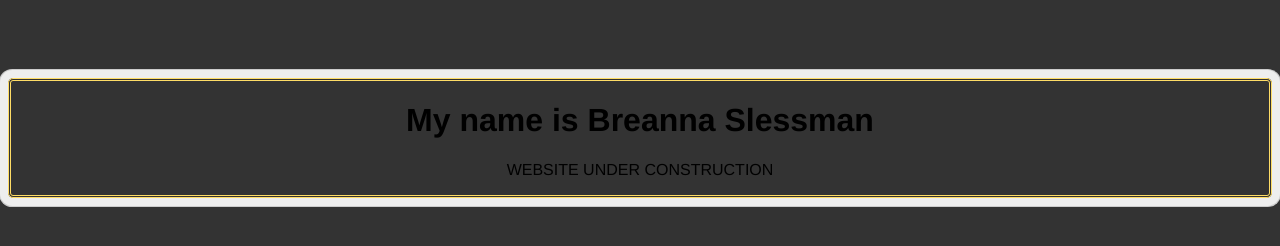
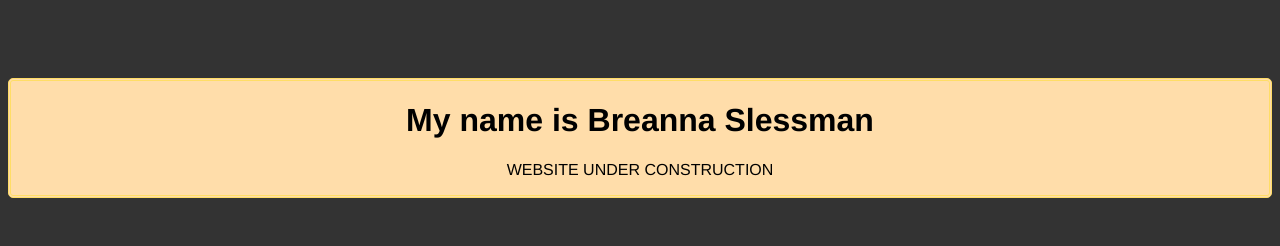
Before and after one commit to breanna-s/breanna-s.github.io, a plain HTML site: page index.html in a window 1280 px wide. Drawn offline with Linux system fonts and the light colour scheme.

Commit message:
Update styles.css
okay one more version before i stop for now

```diff
--- a/styles.css
+++ b/styles.css
@@ -9,11 +9,10 @@ body {
 }
 
 .intro {
+    background: #ffddaa;
     border: 3px solid #ffdd66;
     border-style: double;
     border-radius: 5px;
-    /* background-color: #ffde6688; */
-    box-shadow: 0 0 0 8px #eee, 0 0 0 9px #ccc;
 }
 
 p1 {
```
